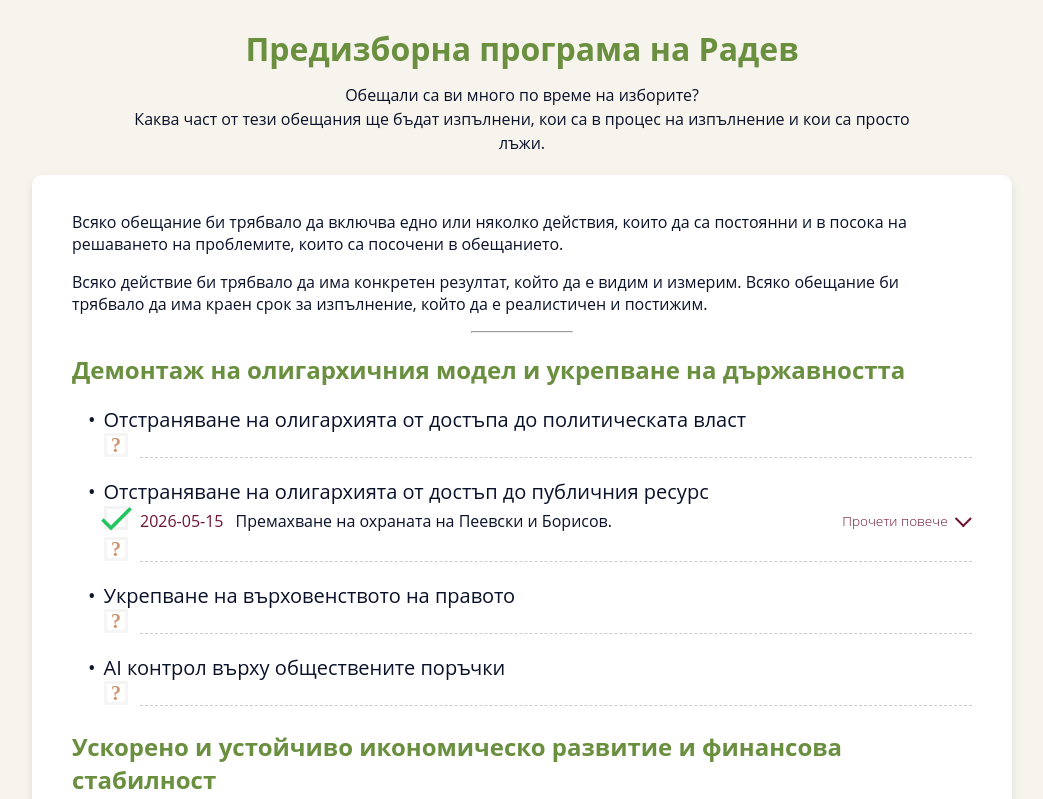
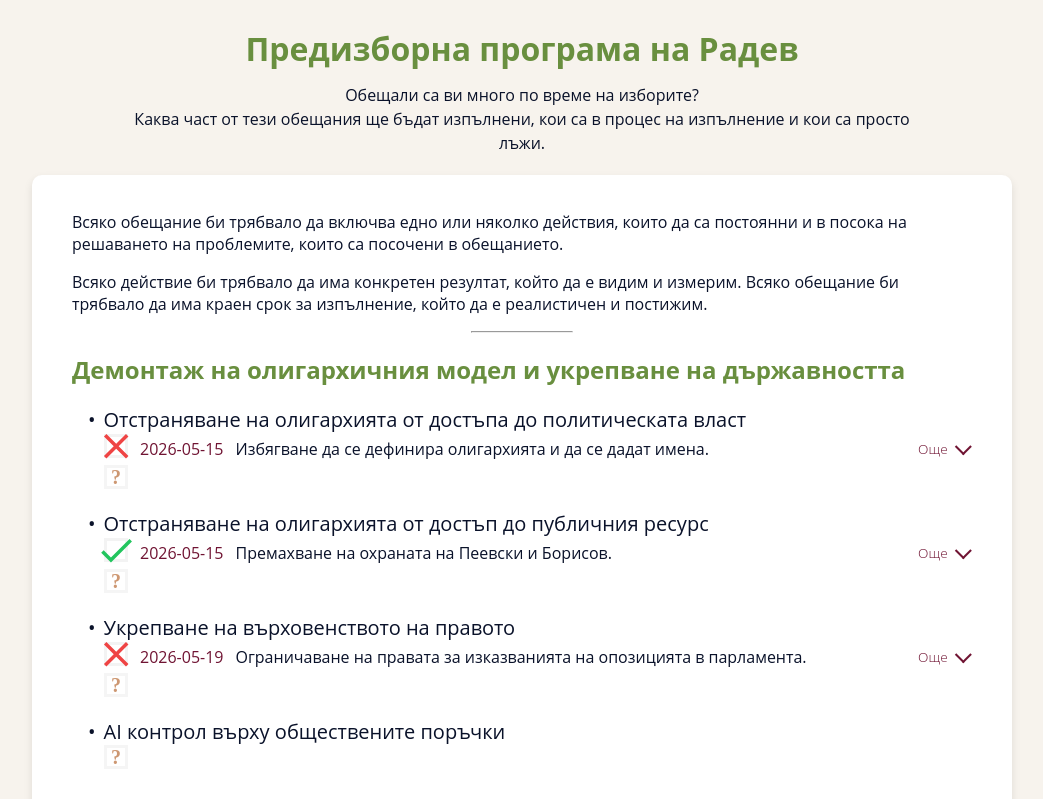
Before and after one commit to MiroJ/chronology-of-promises, an Angular app: page / in a window 1280 px wide. Shown: the top 799 px of the page, without its empty margins (118-1161 px from the left). Built offline with nearby package versions, Linux system fonts and the light colour scheme.

Commit message:
Add more data.

```diff
--- a/public/data-results.json
+++ b/public/data-results.json
@@ -1,9 +1,23 @@
 [
+    {
+        "programIds": [
+            "1.1"
+        ],
+        "title": "Избягване да се дефинира олигархията и да се дадат имена.",
+        "date": "2026-05-15",
+        "description": "Партията и Радев използват неясни и уклончиви формулировки за „демонтаж на олигархията“.\nЛипсва ясна дефиниция какво точно е „олигархичният модел“ и как ще бъде демонтиран.\nПрограмата съдържа емоционални и образни послания, които могат да служат като популистки инструмент, а не като реален механизъм за реформи.\nЧаст от обещаните реформи (служби, НСО, съдебна власт) са недоразписани, което поставя под въпрос изпълнимостта им.",
+        "status": "failed",
+        "imageUrl": null,
+        "references": [
+            "https://www.novinite.com/articles/237612/Progressive+Bulgaria%3A+Radev%27s+Blueprint+for+Dismantling+the+Oligarchy",
+            "https://faktor.bg/progresivna-podmqna-na-vlastta-izborite-otvoriha-vratata-kam-avtoritarizam"
+        ]
+    },
     {
         "programIds": [
             "1.2"
         ],
-        "label": "Премахване на охраната на Пеевски и Борисов.",
+        "title": "Премахване на охраната на Пеевски и Борисов.",
         "date": "2026-05-15",
         "description": "Държавната охрана на Пеевски и Борисов е премахната. Това е стъпка към по-голяма прозрачност и отговорност в управлението на страната.",
         "status": "completed",
@@ -13,12 +27,25 @@
             "https://paragraf.bg/ivan-demerdzhiev-peevski-i-borisov-ostavat-bez-darzhavna-ohrana/",
             "https://www.segabg.com/hot/category-bulgaria/nso-svali-ohranata-na-peevski-i-borisov"
         ]
+    },    {
+        "programIds": [
+            "1.3"
+        ],
+        "title": "Ограничаване на правата за изказванията на опозицията в парламента.",
+        "date": "2026-05-19",
+        "description": "Напрежение и остри реакции в парламента предизвикаха предложенията на „Прогресивна България“ за промени в правилника на Народното събрание, които според опозицията сериозно ограничават правото на депутатите на дебат и контрол върху законодателния процес.\n-ограничава се правото на дебат;\n-съкращава се срокът за разглеждане на законопроекти от 72 на 24 часа;\n-премахва се достъпът на опозицията до информация от държавни органи;\n-премахва се задължението министрите да се отчитат пред парламента;\n-ограничава се възможността опозицията да вкарва точки в дневния ред.",
+        "status": "failed",
+        "imageUrl": null,
+        "references": [
+            "https://www.vesti.bg/bulgaria/ostri-reakcii-kakyv-e-otzvukyt-sred-deputatite-sled-ogranichavaneto-na-izkazvaniiata-im-6260006",
+            "https://www.bta.bg/bg/news/bulgaria/1135444-vremenni-komisii-se-sazdavat-po-predlozhenie-na-edna-peta-ot-deputatite-zapisa-"
+        ]
     },
     {
         "programIds": [
             "13.2"
         ],
-        "label": "България изпрати посланник вместо президент или министър на външните работи в Б9",
+        "title": "България изпрати посланник вместо президент или министър на външните работи в Б9",
         "date": "2026-05-13",
         "description": "Как това се свързва с чуването на българския глас в ЕС? Петнайсет държавни глави и високопоставени лица пристигат в румънската столица за срещата на върха на \"Букурещката деветка\" (Б-9). България е представена от посланика си в НАТО.",
         "status": "failed",
@@ -33,7 +60,7 @@
         "programIds": [
             "13.1"
         ],
-        "label": "България не подкрепя трибунала срещу Путин.",
+        "title": "България не подкрепя трибунала срещу Путин.",
         "date": "2026-05-16",
         "description": "България не подкрепи инициативата за специален трибунал за преследване на руския президент Владимир Путин заради военната агресия срещу Украйна. Инициативата бе подкрепена от 36 държави, предимно от Европа.",
         "status": "failed",
@@ -46,7 +73,7 @@
         "programIds": [
             "100.1"
         ],
-        "label": "Правилник на Народното събрание, с големи ограничения за опозицията",
+        "title": "Правилник на Народното събрание, с големи ограничения за опозицията",
         "date": "2026-05-19",
         "description": "Новият правилник на Народното събрание въвежда скандални промени и значителни ограничения за опозицията.",
         "status": "failed",
--- a/src/app/app.ts
+++ b/src/app/app.ts
@@ -88,7 +88,7 @@ export interface ProgramSubpoint {
 
 export interface ResultItem {
     programIds: string[]; // References to program items (e.g., "1", "2.1")
-    label: string;
+    title: string;
     date: Date;
     description: string;
     status: '' | 'ok' | 'succeeded' | 'failed';
--- a/src/app/program-item/program-item.html
+++ b/src/app/program-item/program-item.html
@@ -6,7 +6,7 @@
     <h3>Rезултати:</h3>
     @for (result of programItem().relatedResultItems; track result) {
     <div>
-        {{ result.label }}
+        {{ result.title }}
         <span class="status-label">{{ result.status }}</span>
     </div>
     }
@@ -22,33 +22,32 @@
             @for (result of subpoint.relatedResultItems; track result; let resultIndex = $index) {
             @let referenceListId = getReferenceListId(subpoint.id, resultIndex);
             @let referencesExpanded = isReferencesExpanded(referenceListId);
-            <div class="result-item">
+            <div class="result-item" [title]="result.description" (click)="toggleReferences(referenceListId)">
                 <app-status-mark [status]="result.status"></app-status-mark>
                 <span class="result-date">{{ result.date }}</span>
-                <span class="result-label" [title]="result.description">
-                    {{ result.label }}
+                <span class="result-label">
+                    {{ result.title }}
                 </span>
                 @if (result.references.length > 0) {
-                <button type="button" class="references-toggle" [attr.aria-controls]="referenceListId" [attr.aria-label]="referencesExpanded ? 'Collapse references' : 'Expand references'" [attr.aria-expanded]="referencesExpanded"
-                    (click)="toggleReferences(referenceListId)">
-                    <span class="references-toggle-text text-secondary">{{referencesExpanded ? 'Скрий' : 'Прочети повече'}}</span>
+                <button type="button" class="references-toggle" [attr.aria-controls]="referenceListId" [attr.aria-label]="referencesExpanded ? 'Collapse references' : 'Expand references'" [attr.aria-expanded]="referencesExpanded">
+                    <span class="references-toggle-text text-secondary">{{referencesExpanded ? 'Скрий' : 'Oще'}}</span>
                     <span class="references-toggle-icon text-secondary" [class.is-expanded]="referencesExpanded" aria-hidden="true"></span>
                 </button>
                 }
             </div>
             @if (result.references.length > 0 && referencesExpanded) {
             <div class="result-references" [attr.id]="referenceListId">
+                <pre>{{result.description}}</pre>
                 @for (url of result.references; track url) {
-                <a [href]="url">{{ urlProtocol(url) }}<strong>{{ urlDomain(url) }}</strong>{{ urlPath(url) }}</a>
+                <a [href]="url" target="_blank" rel="noopener noreferrer">{{ urlProtocol(url) }}<strong>{{ urlDomain(url) }}</strong>{{ urlPath(url) }}</a>
                 }
             </div>
             }
             }
             }
             <div class="result-entry placeholder-entry">
-                <div class="result-item">
+                <div class="result-item" title="Още няма публични действия">
                     <app-status-mark></app-status-mark>
-                    <span class="result-label placeholder-line" aria-hidden="true"></span>
                 </div>
             </div>
         </div>
--- a/src/app/program-item/program-item.scss
+++ b/src/app/program-item/program-item.scss
@@ -29,6 +29,7 @@
             min-width: 0;
             gap: 0.75rem;
             margin-left: 1rem;
+            cursor: help;
 
             .result-date {
                 color: variables.$secondary-color;
@@ -38,7 +39,6 @@
             .result-label {
                 flex: 1;
                 min-width: 0;
-                cursor: help;
             }
 
             .references-toggle {
@@ -88,6 +88,15 @@
             min-width: 0;
             margin-left: 4rem;
 
+            pre {
+                white-space: pre-wrap;
+                margin: 0.5rem 0;
+                font-family: inherit;
+                border-style: inset;
+                background-color: variables.$background-color;
+                padding: 0.5rem;
+            }
+
             a {
                 display: block;
                 text-overflow: ellipsis;
@@ -101,12 +110,6 @@
             .result-item {
                 opacity: 0.8;
             }
-
-            .placeholder-line {
-                display: block;
-                min-height: 1.25rem;
-                border-bottom: 1px dashed rgba(0, 0, 0, 0.25);
-            }
         }
     }
 }
--- a/src/app/program-item/program-item.ts
+++ b/src/app/program-item/program-item.ts
@@ -1,13 +1,11 @@
 import { ChangeDetectionStrategy, Component, input, signal } from '@angular/core';
 import { ProgramItem } from '../app';
 import { StatusMarkComponent } from '../status-mark/status-mark';
-import { DatePipe } from '@angular/common';
 
 @Component({
     selector: 'app-program-item',
     imports: [
         StatusMarkComponent,
-        DatePipe,
     ],
     templateUrl: './program-item.html',
     styleUrls: ['./program-item.scss'],
```
